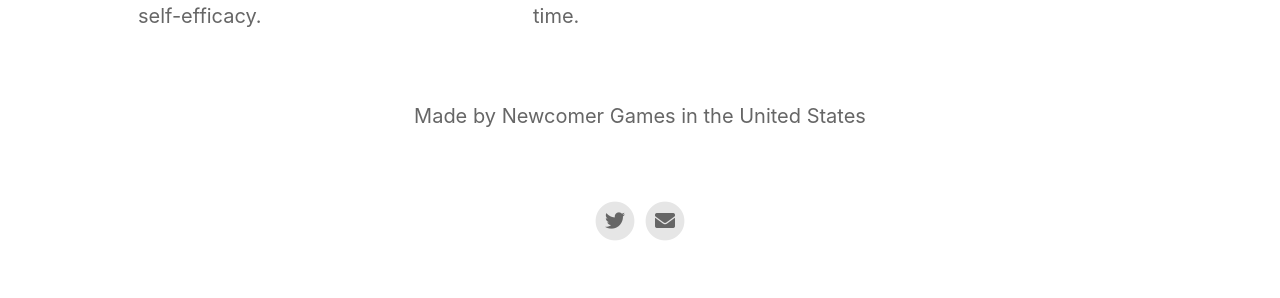
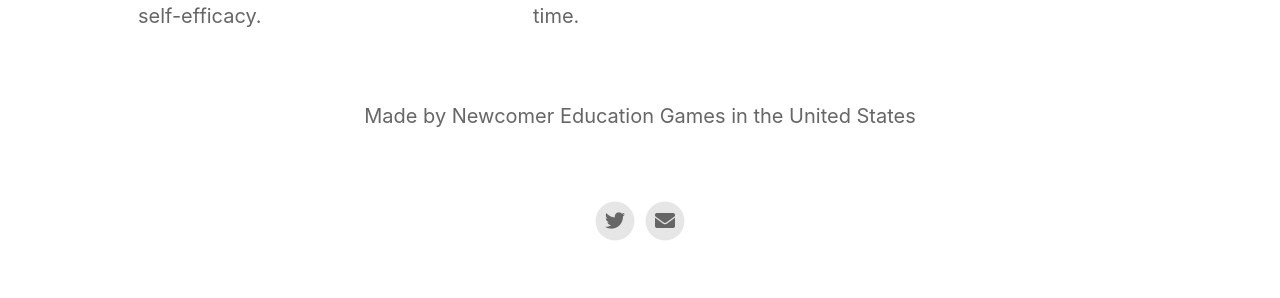
Before and after one commit to JasonKappes/NewcomerGamesWebsite, a Jekyll site: the page built from index.html, in a window 1280 px wide. Shown: the part 1201-1499 px from the top of the page. Built offline with Jekyll 4.4.1, drawn with Linux system fonts in a browser that asks for light colours; nearby versions of some CDN libraries.

Commit message:
Update _config.yml

```diff
--- a/_config.yml
+++ b/_config.yml
@@ -12,7 +12,7 @@ enable_smart_app_banner                   : true
 
 
 # Information About Yourself
-your_name                                 : Newcomer Games
+your_name                                 : Newcomer Education Games
 your_city                                 : the United States
 email_address                             : newcomer.education.games@gmail.com
 twitter_username                          : NewcomerGames
```
